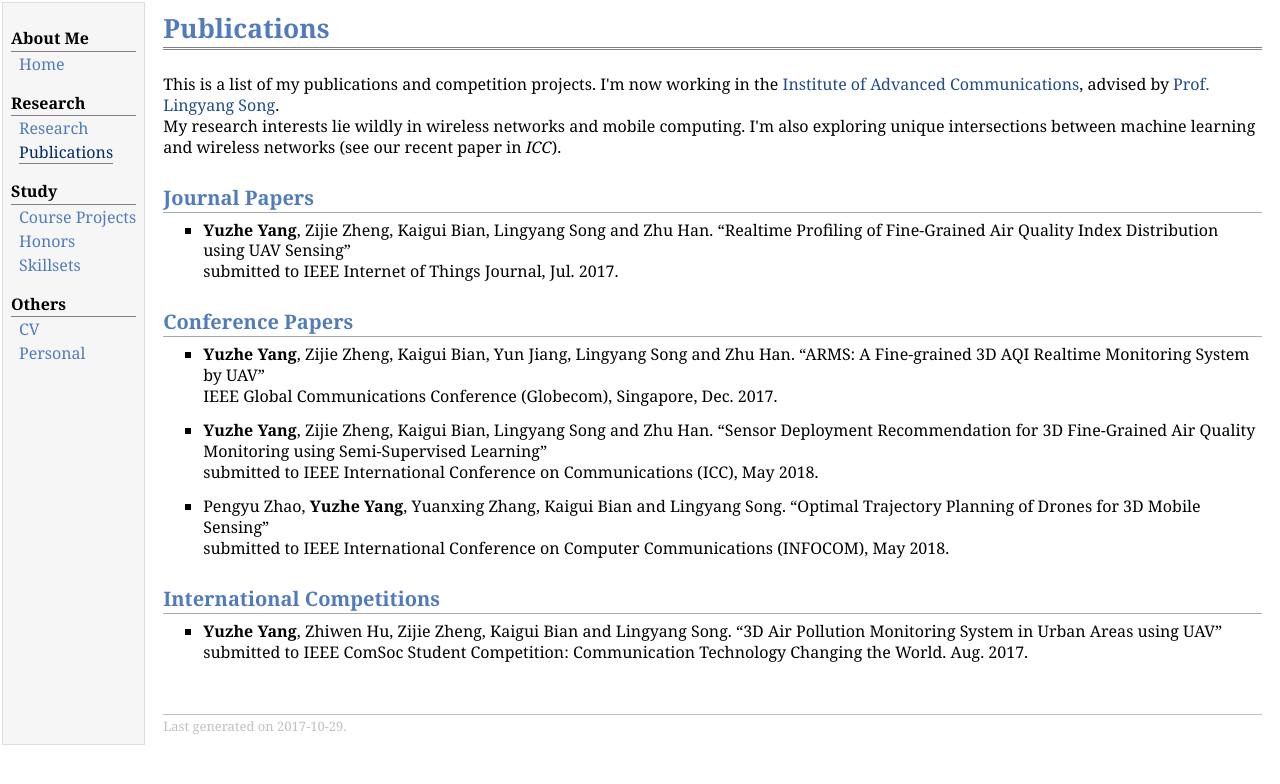
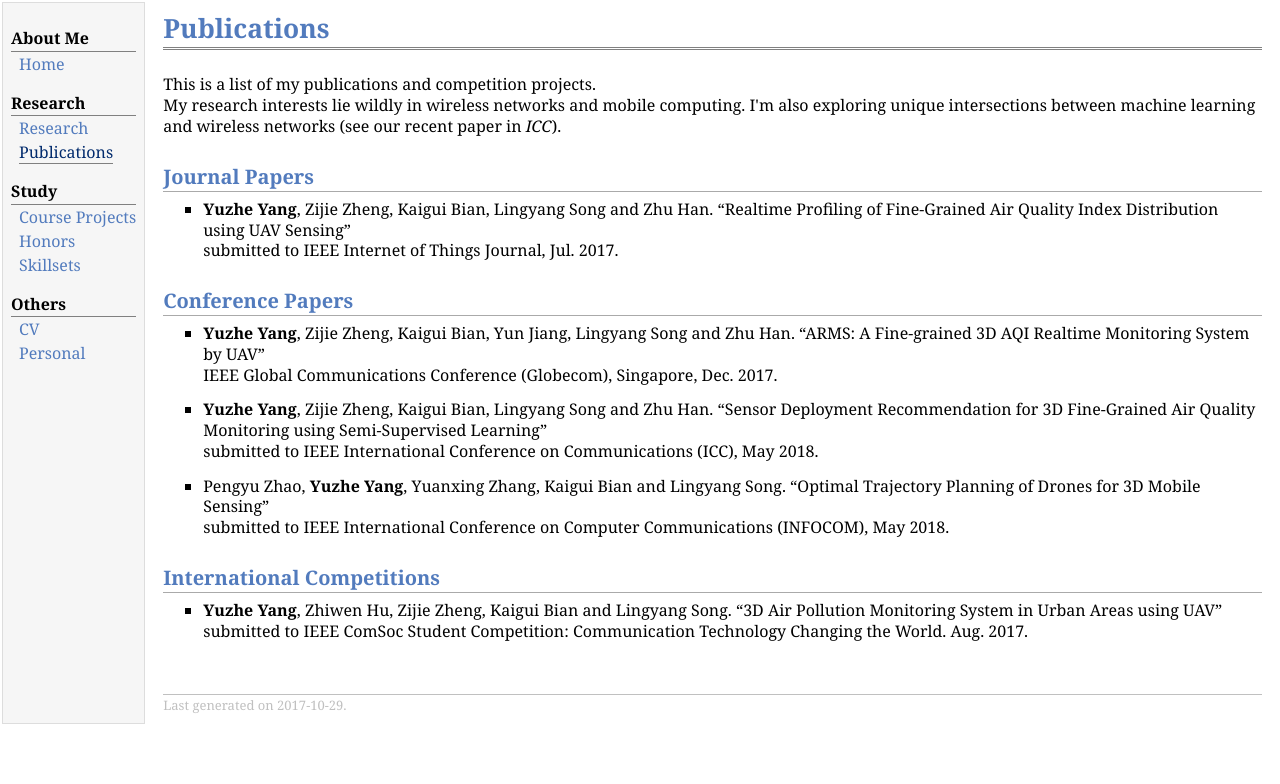
Before and after one commit to YyzHarry/Personal-Website, a Jekyll site: the page publications.html, which Jekyll copies as it is, in a window 1280 px wide. Shown: the top 784 px of the page. Built offline with Jekyll 4.4.1, drawn with Linux system fonts in a browser that asks for light colours.

Commit message:
Update publications.html

```diff
--- a/publications.html
+++ b/publications.html
@@ -28,7 +28,9 @@
 <div id="toptitle">
 <h1>Publications</h1>
 </div>
-<p>This is a list of my publications and competition projects. I'm now working in the <a href="http://wireless.pku.edu.cn/">Institute of Advanced Communications</a>, advised by <a href="http://wireless.pku.edu.cn/home/songly/index.html">Prof. Lingyang Song</a>. <br />
+<p>This is a list of my publications and competition projects.
+
+<br />
 My research interests lie wildly in wireless networks and mobile computing. I'm also exploring unique intersections between machine learning and wireless networks (see our recent paper in <i>ICC</i>).</p>
 <h2>Journal Papers</h2>
 <ul>
```
